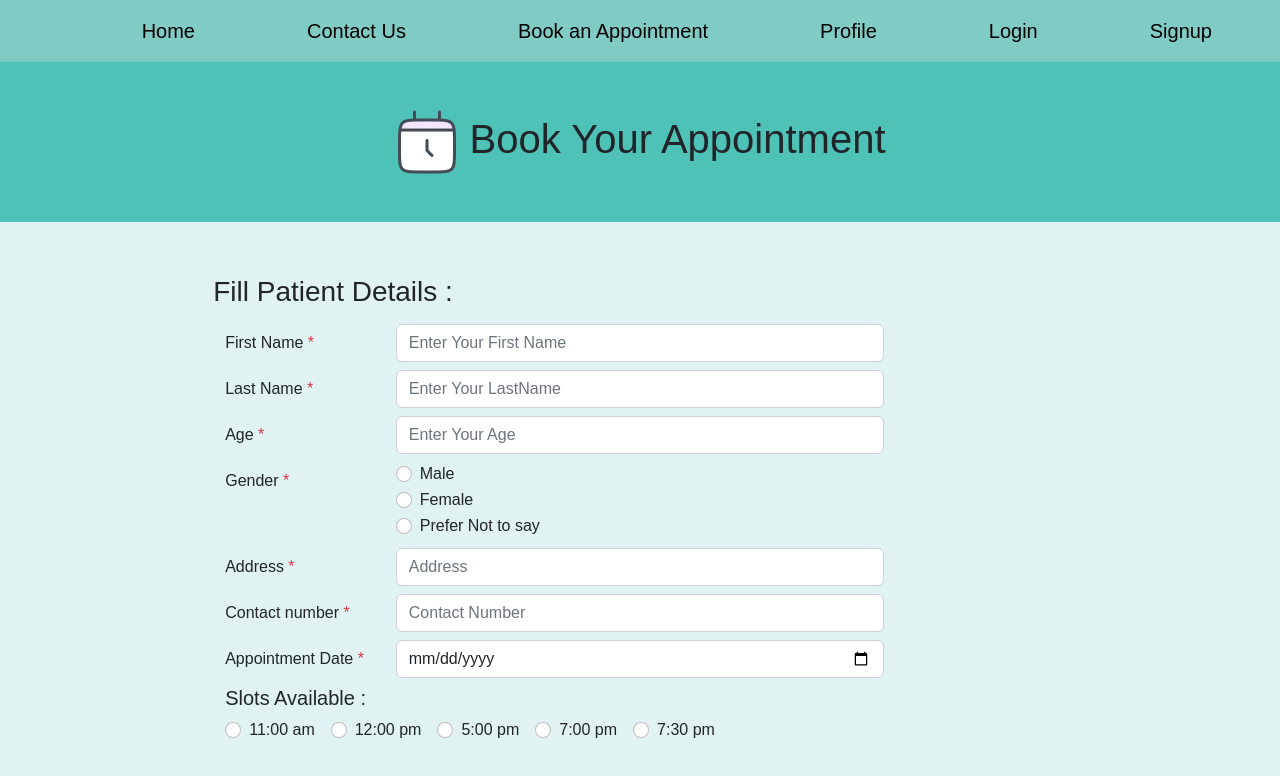
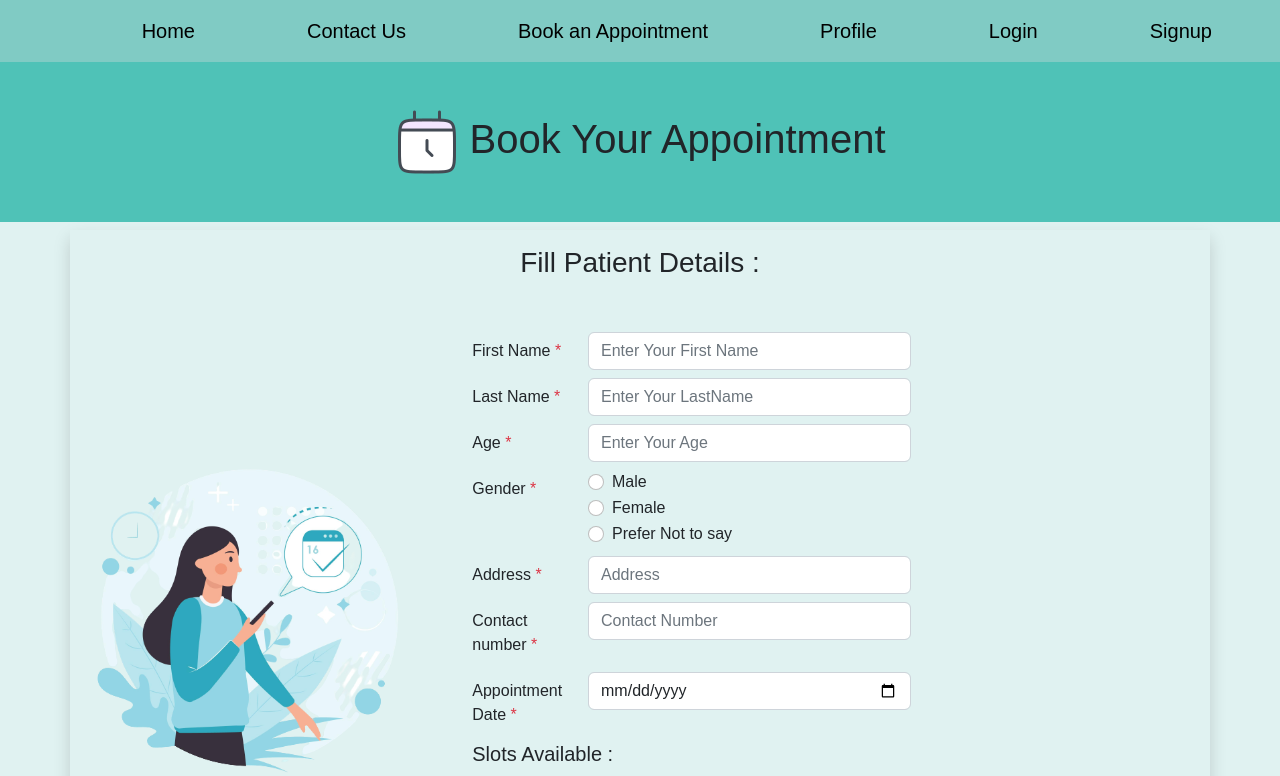
Before and after one commit to komaljot/HealthcareAndWellnessHub, a React (Create React App) app in the folder client/: page /appointment in a window 1280 px wide. Shown: the top 776 px of the page. Built offline with nearby package versions, Linux system fonts and the light colour scheme; no server answers.

Commit message:
appointment-page frontend

```diff
--- a/client/src/App.css
+++ b/client/src/App.css
@@ -134,7 +134,10 @@
 }
 
 .form-appt{
-    margin-left: 170px;
+    display: flex;
+    flex-direction: column;
+    justify-content: center;
+    align-items: flex-end;
 }
 
 .login-bg{
@@ -147,6 +150,11 @@
     overflow-x: hidden;
 }
 
+.appt-img{
+    position: absolute;
+    left: 0;
+}
+
 .user-div{
     /* border: solid; */
     display: flex;
--- a/client/src/Routes/BookAppt.js
+++ b/client/src/Routes/BookAppt.js
@@ -6,6 +6,7 @@ import Footer from '../Components/Footer';
 import { bookAppt } from '../server';
 import AuthContext from '../utils/AuthProvider';
 import apptIcon from '../assets/appt-icon.png'
+import appt from '../assets/appt.png'
 
 export default function BookAppt() {
 
@@ -38,9 +39,12 @@ export default function BookAppt() {
         <div className=' head-appt'>
           <h1 className='p-5 text-center'><img src={apptIcon} alt="" /> Book Your Appointment</h1>
         </div>
+        <div className='container position-relative shadow'>
+            <h3 className='m-2 pt-3 text-center'>Fill Patient Details : </h3>
           <form className='form-appt' onSubmit={handleSubmit}>
-          <h3 className='m-2'>Fill Patient Details : </h3>
+          <img src={appt} alt="" width="30%" className='appt-img' />
             <fieldset>
+
               <div className="form-group row m-2">
                 <label htmlFor="FirstName" className="col-sm-2 col-form-label">First Name <span className='text-danger'>*</span></label>
                 <div className="col-sm-6">
@@ -137,11 +141,12 @@ export default function BookAppt() {
               </div>
             </fieldset>
             <div className="form-group row m-2 my-3">
-            <div className="col-sm-10 my-3">
-              <button type="submit" className="btn btn-primary">Book Now</button>
+              <div className="my-3">
+                <button type="submit" className="btn btn-success">Book Now</button>
               </div>
             </div>
           </form>
+        </div>
       </div>
       <Footer />
     </>
```
Also changed, not shown: client/src/assets/appt.png (added). Lines whose indentation alone changed are shown as unchanged.
